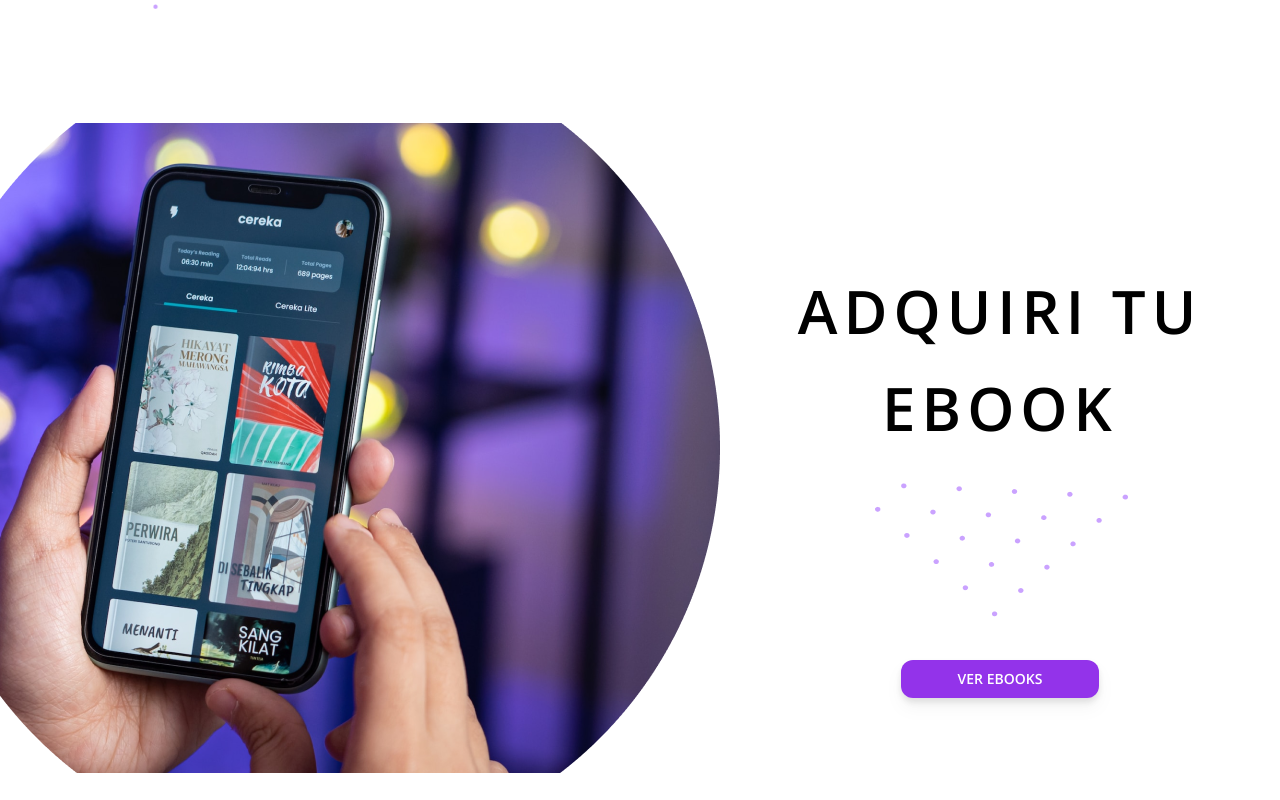
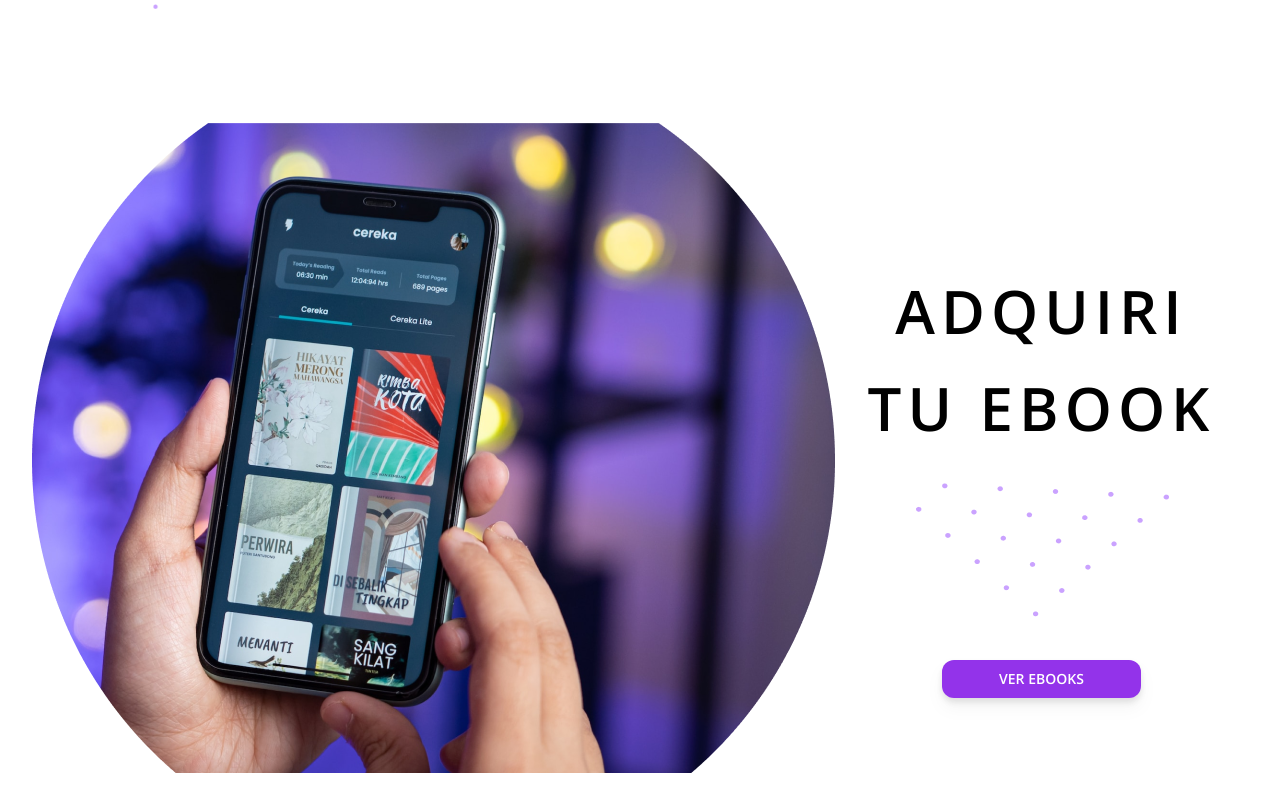
Before and after one commit to No-Country/s6-19-ft-nodereact, a React (Vite) app in the folder frontend/: page / in a window 1280 px wide. Shown: the part 2700-3500 px from the top of the page. Built offline with nearby package versions, Linux system fonts and the light colour scheme.

Commit message:
cambios de img en ebok section

```diff
--- a/frontend/src/components/Ebooks.tsx
+++ b/frontend/src/components/Ebooks.tsx
@@ -6,7 +6,7 @@
 
   return (
     <>
-      <div className="flex items-center justify-between">
+      <div className="md:container flex items-center justify-between">
         <img src="./assets/ebooks/imageEbooks.png" alt="ebooks image" />
         <div className="mt-16 mx-3 flex flex-col items-center ">
           <h1 className="text-6xl tracking-widest	leading-relaxed text-center font-bold mb-5 px-5">
--- a/frontend/src/components/Planes.tsx
+++ b/frontend/src/components/Planes.tsx
@@ -3,7 +3,7 @@
 
 const Planes = () => {
   return (
-    <div className="container mx-auto my-10">
+    <div className="container mx-auto my-10 ">
       <div className="grid grid-cols-4">
         <div className="mt-16 mx-3">
           <div className="flex justify-end mr-10 mb-24">
```
Also changed, not shown: frontend/public/assets/ebooks/imageEbooks.png.
